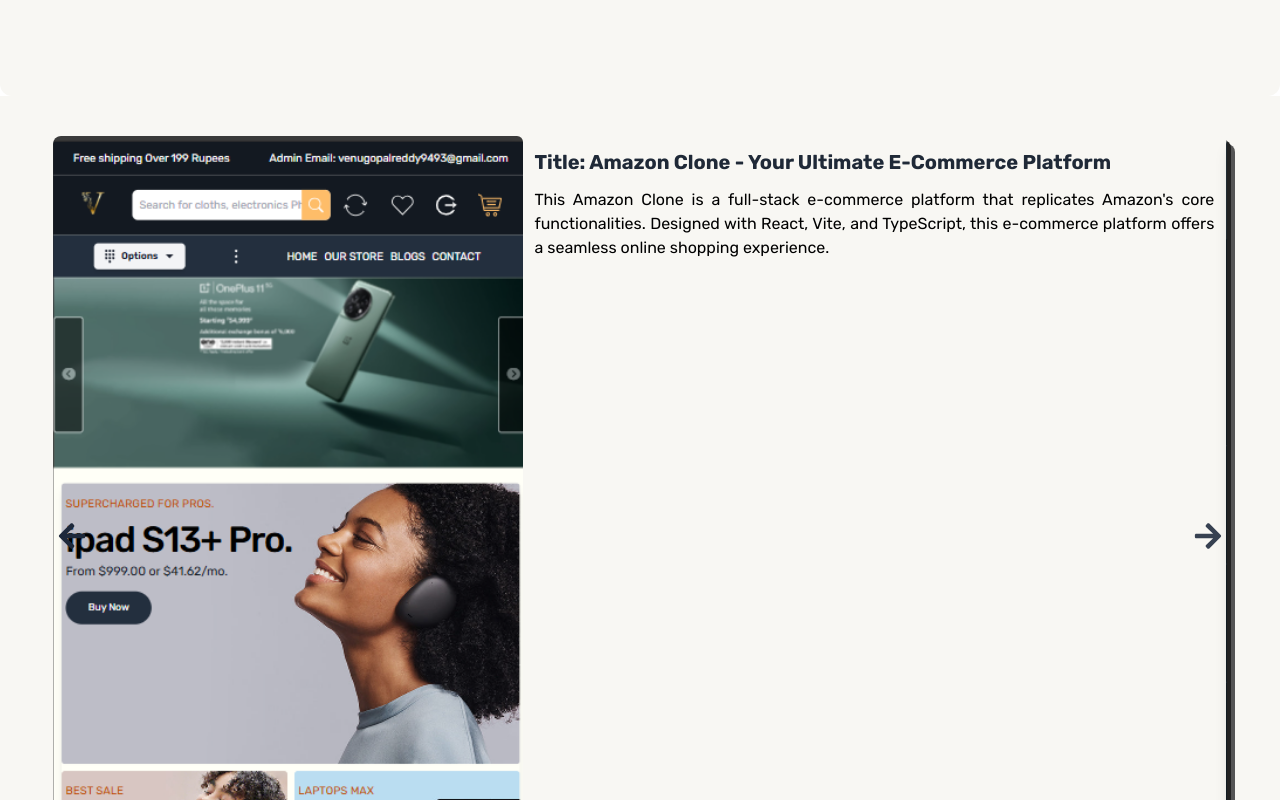
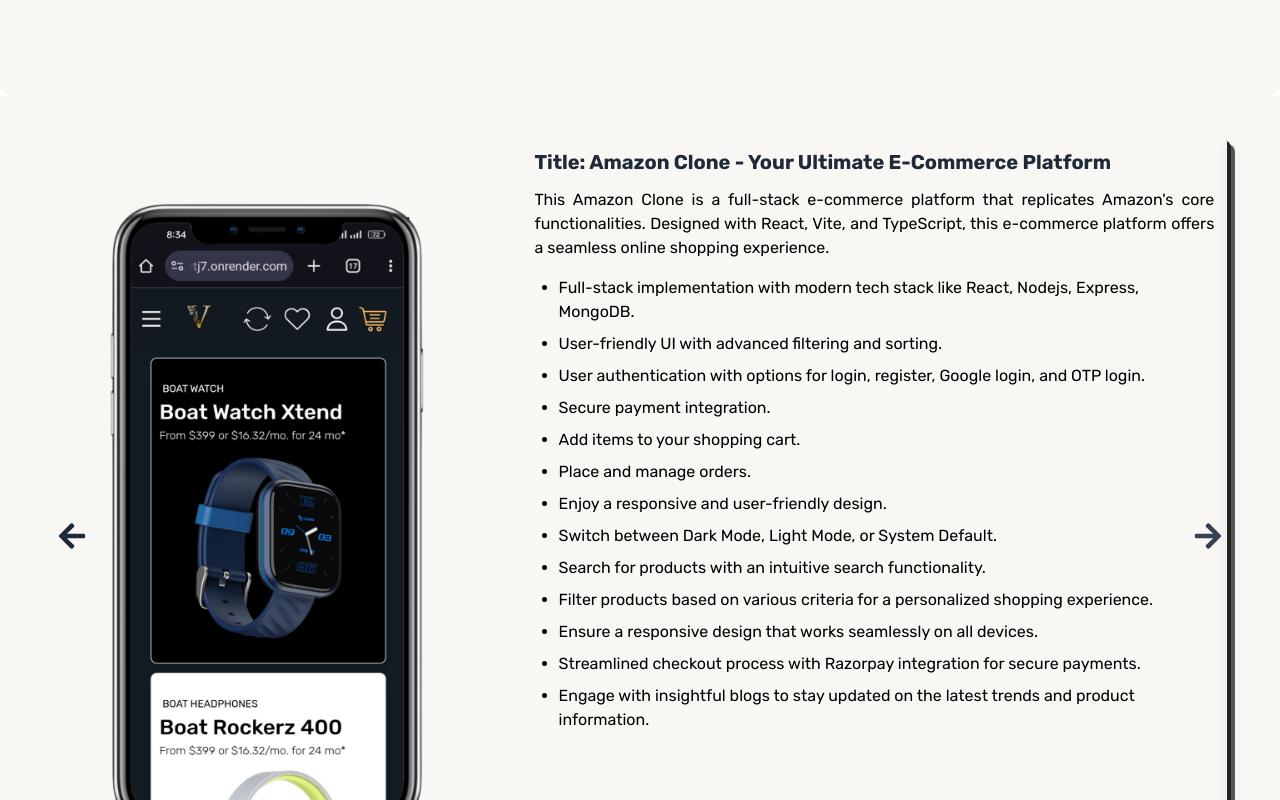
Before and after one commit to venu123143/portfolio, a React (Vite) app: page / in a window 1280 px wide. Shown: the part 760-1560 px from the top of the page. Built offline with nearby package versions, Linux system fonts and the light colour scheme; a web font is replaced by a local one.

Commit message:
changes for portfolio

```diff
--- a/src/components/Projects.tsx
+++ b/src/components/Projects.tsx
@@ -16,13 +16,18 @@
 
     const carouselData = [
         {
-            heading: "Title: WhatsApp Clone - Real-Time Messaging App with Modern Features",
+            heading: "Title: WhatsApp Clone - Real Time Messaging App with Modern Features",
             description: `This WhatsApp Clone is a feature-rich messaging application designed with
             a modern technology stack. It mirrors WhatsApp's core functionalities, offering secure user
-            authentication, real-time chat, and media-sharing capabilities. With both one-on-one and
-            group video call functionality powered by WebRTC, it delivers a seamless communication
-            experience. The app's design is responsive and user-friendly, utilizing Tailwind CSS for
-            styling and React for dynamic front-end interaction.`,
+            authentication, real-time chat, and media-sharing capabilities.`,
+            bulletPoints: [
+                "Full-stack implementation with modern tech stack like React, Nodejs, Express, MongoDB.",
+                "Secure user authentication using OTP.",
+                "Real-time chat functionality with Sockets using socket.io.",
+                "One-on-one video calls with WebRTC.",
+                "Responsive design using Tailwind CSS.",
+                "Chat functionalities including user profile, group chats, individual chats, media sharing (photos, voice recordings), message replies, editing, and deletion.",
+            ],
             link: "https://github.com/venu123143/whatsapp/",
             url: "https://whatsapp-mongo.onrender.com/",
             image: whatsapp,
@@ -32,11 +37,27 @@
             description: `This Amazon Clone is a full-stack e-commerce platform that replicates
             Amazon's core functionalities. Designed with React, Vite, and TypeScript, this e-commerce
             platform offers a seamless online shopping experience.`,
+            bulletPoints: [
+                "Full-stack implementation with modern tech stack like React, Nodejs, Express, MongoDB.",
+                "User-friendly UI with advanced filtering and sorting.",
+                "User authentication with options for login, register, Google login, and OTP login.",
+                "Secure payment integration.",
+                "Add items to your shopping cart.",
+                "Place and manage orders.",
+                "Enjoy a responsive and user-friendly design.",
+                "Switch between Dark Mode, Light Mode, or System Default.",
+                "Search for products with an intuitive search functionality.",
+                "Filter products based on various criteria for a personalized shopping experience.",
+                "Ensure a responsive design that works seamlessly on all devices.",
+                "Streamlined checkout process with Razorpay integration for secure payments.",
+                "Engage with insightful blogs to stay updated on the latest trends and product information.",
+            ],
             link: "https://github.com/venu123143/amazon_front",
             url: "https://amazon-clone-wtj7.onrender.com/",
             image: amazon,
         },
     ];
+
 
     const PrevArrow = (props: any) => {
         const { onClick } = props;
@@ -98,6 +119,7 @@
                                 link={item.link}
                                 image={item.image}
                                 url={item.url}
+                                bulletPoints={item.bulletPoints}
                             />
                         ))}
                     </Slider>
@@ -113,9 +135,11 @@
     link: string;
     image: any | null;
     url: string | null;
+    bulletPoints?: string[]; // Optional array of bullet points
 }
 
-const Card: React.FC<CardProps> = ({ heading, description, link, image, url }) => {
+
+const Card: React.FC<CardProps> = ({ heading, description, link, image, url, bulletPoints }) => {
     return (
         <motion.div id="projects"
             className="relative rounded-lg h-screen bg-[#F8F7F3] shadow-lg hover:shadow-2xl overflow-hidden transform transition duration-300"
@@ -129,12 +153,12 @@
                     <img
                         src={image}
                         alt="Project Image"
-                        className="h-full rounded-md object-cover"
+                        className="h-full object-cover"
                     />
                 </div>
 
                 {/* Right Side: Content */}
-                <div className="">
+                <div className="h-full">
                     <div className="p-3 h-[90%] overflow-y-auto no-scrollbar">
                         <h2 className="text-xl font-bold text-gray-800 mb-3 font-rubik">
                             {heading}
@@ -142,6 +166,13 @@
                         <p className="text-black mb-4 font-rubik text-justify">
                             {description}
                         </p>
+                        {bulletPoints && bulletPoints.length > 0 && (
+                            <ul className="list-disc pl-6 mb-4 space-y-2 font-rubik text-black">
+                                {bulletPoints.map((point, index) => (
+                                    <li key={index}>{point}</li>
+                                ))}
+                            </ul>
+                        )}
                     </div>
                     <div className="flex ">
                         <Link to={link} target="_blank" rel="noopener noreferrer"
--- a/src/css/App.css
+++ b/src/css/App.css
@@ -17,3 +17,8 @@
 .custom-scrollbar::-webkit-scrollbar-thumb {
 	background-color: #394045;
 }
+
+
+.shadowcss {
+	filter: drop-shadow(8px 8px 15px #f5efd5);
+}
--- a/src/ui/ExperienceUi.tsx
+++ b/src/ui/ExperienceUi.tsx
@@ -83,22 +83,23 @@
 
     const experiences = [
         {
-            date: "Jan 2022 - Present",
-            title: "Software Engineer",
-            company_name: "Tech Solutions Ltd.",
+            date: "Jul 2023 - Present",
+            title: "Associate Software Engineer",
+            company_name: "Ahex Technologies.",
             icon: <CiLocationArrow1 />,
             iconBg: "#FDC435", // Background color for the icon (can be customized)
             points: [
-                "Developed and maintained web applications using React and Node.js.",
-                "Collaborated with cross-functional teams to implement new features.",
+                "Expertise in Node.js and React.js. Worked with REST APIs, GraphQL , Sockets etc.",
                 "Optimized application performance by refactoring code and improving algorithms.",
-                "Led the migration of legacy systems to microservices architecture."
+                "Worked with multiple databases like MySql, Postgres, Mongodb and Redis.",
+                "Worked with Sequelize ORM in multiple projects.",
+                "Used TypeScript in every project.",
             ],
         },
         {
-            date: "Sep 2019 - Dec 2021",
-            title: "Frontend Developer",
-            company_name: "Creative Tech Studios",
+            date: "Sep 2017 - Mar 2022",
+            title: "Bachelor of Engineering (B.E)",
+            company_name:  "Saveetha School of Engineering",
             icon: <CiGps />,
             iconBg: "#4CAF50", // Background color for the icon (can be customized)
             points: [
--- a/tailwind.config.js
+++ b/tailwind.config.js
@@ -26,7 +26,7 @@
         card: "0px 10px 20px rgba(0, 0, 0, 0.1)",
         'glow': '0 4px 20px rgba(0, 255, 255, 0.5)', // Soft neon glow
         'frosted': '0 4px 15px rgba(255, 255, 255, 0.3)',
-        'neomorphic': '8px 8px 15px #d1d9e6, -8px -8px 15px #ffffff',
+        'shadow-neomorphic': 'drop-shadow(8px 8px 15px #d1d9e6), drop-shadow(-8px -8px 15px #ffffff)',
         'retro': '4px 4px 0px #222, 8px 8px 0px #555',
         'glow-yellow': '0 4px 20px rgba(255, 255, 0, 0.5)', // Soft yellow glow
         'rainbow': '0 4px 15px rgba(255, 0, 0, 0.4), 0 4px 15px rgba(0, 255, 0, 0.4), 0 4px 15px rgba(0, 0, 255, 0.4)',
```
Also changed, not shown: src/assets/amazon.png, src/assets/whatsapp.png.
